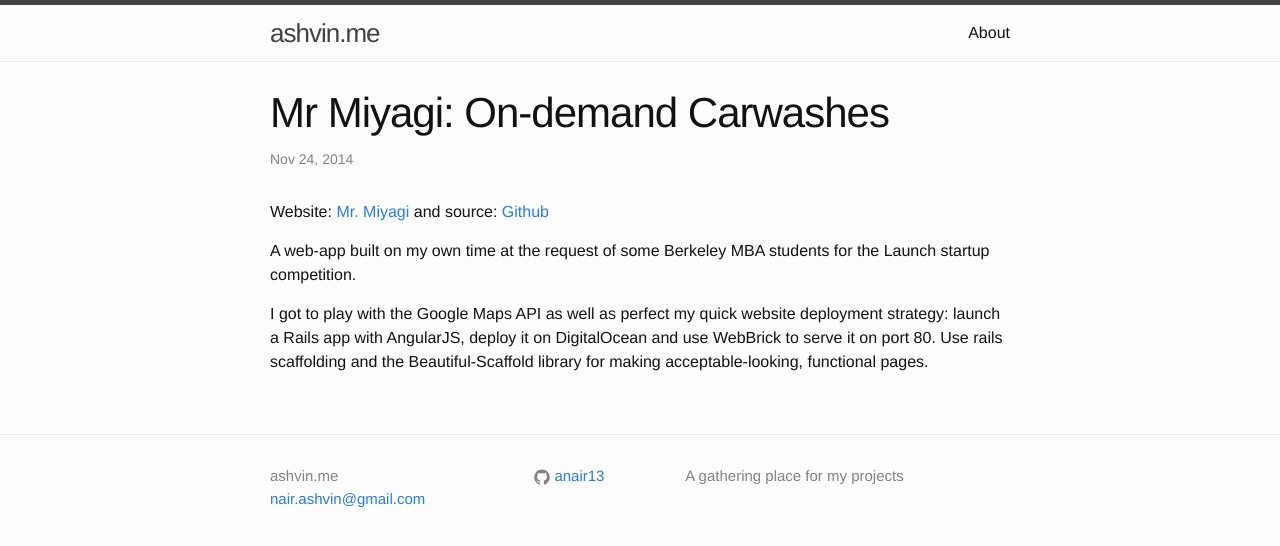
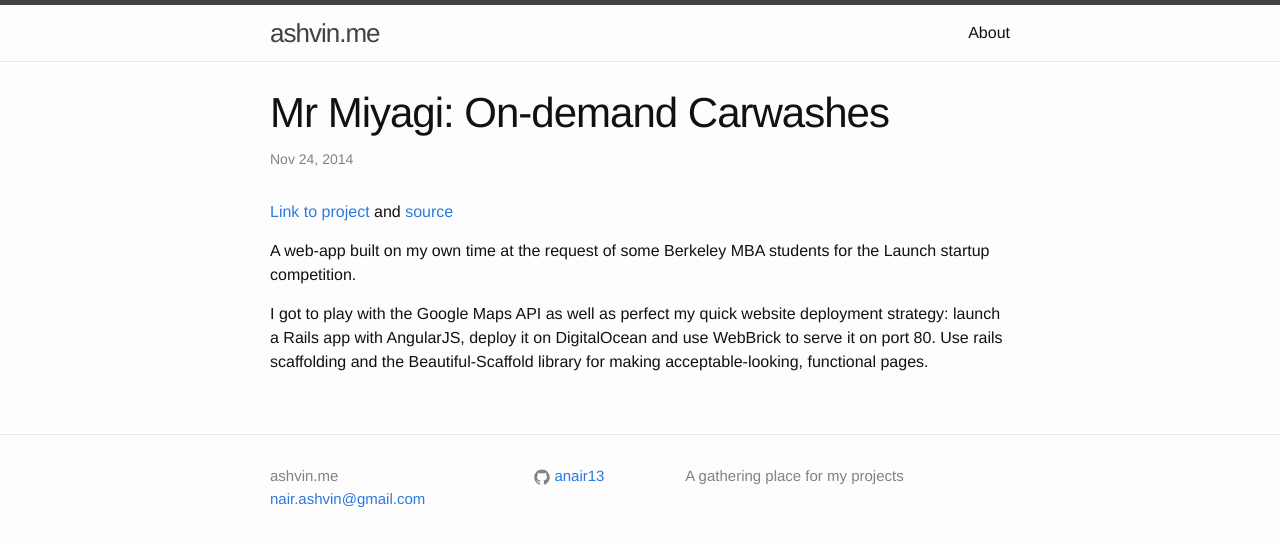
Before and after one commit to anair13/anair13.github.io, a Jekyll site: the page built from _posts/2014-11-24-miyagi.md, in a window 1280 px wide. Shown: the top 546 px of the page. Built offline with Jekyll 4.4.1, drawn with Linux system fonts in a browser that asks for light colours; comment, search, counter and statistics services are not loaded.

Commit message:
Templating

```diff
--- /dev/null
+++ b/_layouts/project.html
@@ -0,0 +1,17 @@
+---
+layout: post
+---
+<p>
+  {% if page.projectlink %}
+    <a href="{{ page.projectlink }}">Link to project</a>
+
+    {% if page.sourcelink %}
+      and <a href="{{ page.sourcelink }}">source</a>
+    {% endif %}
+
+  {% elsif page.sourcelink %}
+    <a href="{{ page.sourcelink }}">Source</a>
+  {% endif %}
+</p>
+
+{{ content }}
--- a/_posts/2014-11-24-miyagi.md
+++ b/_posts/2014-11-24-miyagi.md
@@ -1,12 +1,12 @@
 ---
-layout: post
+layout: project
 title:  "Mr Miyagi: On-demand Carwashes"
 date:   2014-11-24 16:53:00
-tags: [all, hack, google-maps, rails, angularjs]
+tags: [all, hack, maps, rails, angularjs]
 comments: true
+projectlink: http://mrmiyagiwash.us/
+sourcelink: https://github.com/anair13/miyagi-carwash
 ---
-
-Website: <a href="http://mrmiyagiwash.us/">Mr. Miyagi</a> and source: <a href="https://github.com/anair13/miyagi-carwash">Github</a><br>
 
 A web-app built on my own time at the request of some Berkeley MBA students for the Launch startup competition.
 
```
Also changed, not shown: _posts/2014-11-14-money2020-hack.md (+5 -4 lines), _posts/2014-11-27-mlclass.md (+3 -2 lines), _posts/2014-11-29-calcentral.md (added, +11 -0 lines).
